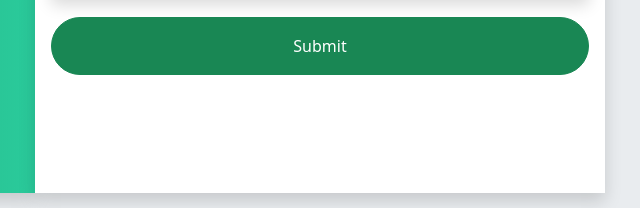
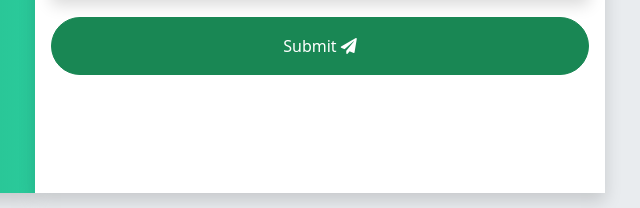
Before and after one commit to chavalk/bootstrap-v5, a website: page index.html in a window 1280 px wide. Shown: the part 7133-7341 px from the top of the page, 605-1245 px from the left. Drawn offline with nearby package versions, Linux system fonts and the light colour scheme.

Commit message:
Add icon to submit button.

```diff
--- a/index.html
+++ b/index.html
@@ -636,6 +636,7 @@
               <div class="text-center d-grid mt-1">
                 <button type="button" class="btn btn-primary rounded-pill pt-3 pb-3">
                   Submit
+                  <i class="fas fa-paper-plane"></i>
                 </button>
               </div>
             </form>
```
